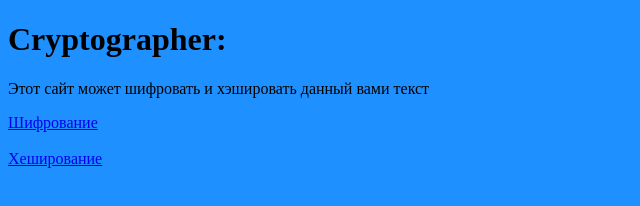
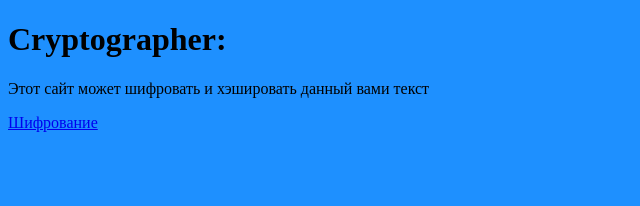
Before and after one commit to Mstislav2016/cryptographer.io, a plain HTML site: page index.html in a window 1280 px wide. Shown: the whole page, without its empty margins (0-640 px from the left). Drawn offline with Linux system fonts and the light colour scheme.

Commit message:
Update index.html

```diff
--- a/index.html
+++ b/index.html
@@ -13,8 +13,7 @@ body {background-color: DodgerBlue;}
 <p>Этот сайт может шифровать и хэшировать данный вами текст<p>
 
 <a href="crypto.html">Шифрование</a>
-<br>
-<br>
-<a href="hashing.html">Хеширование</a>
+
 </body>
+
 </html>
```
